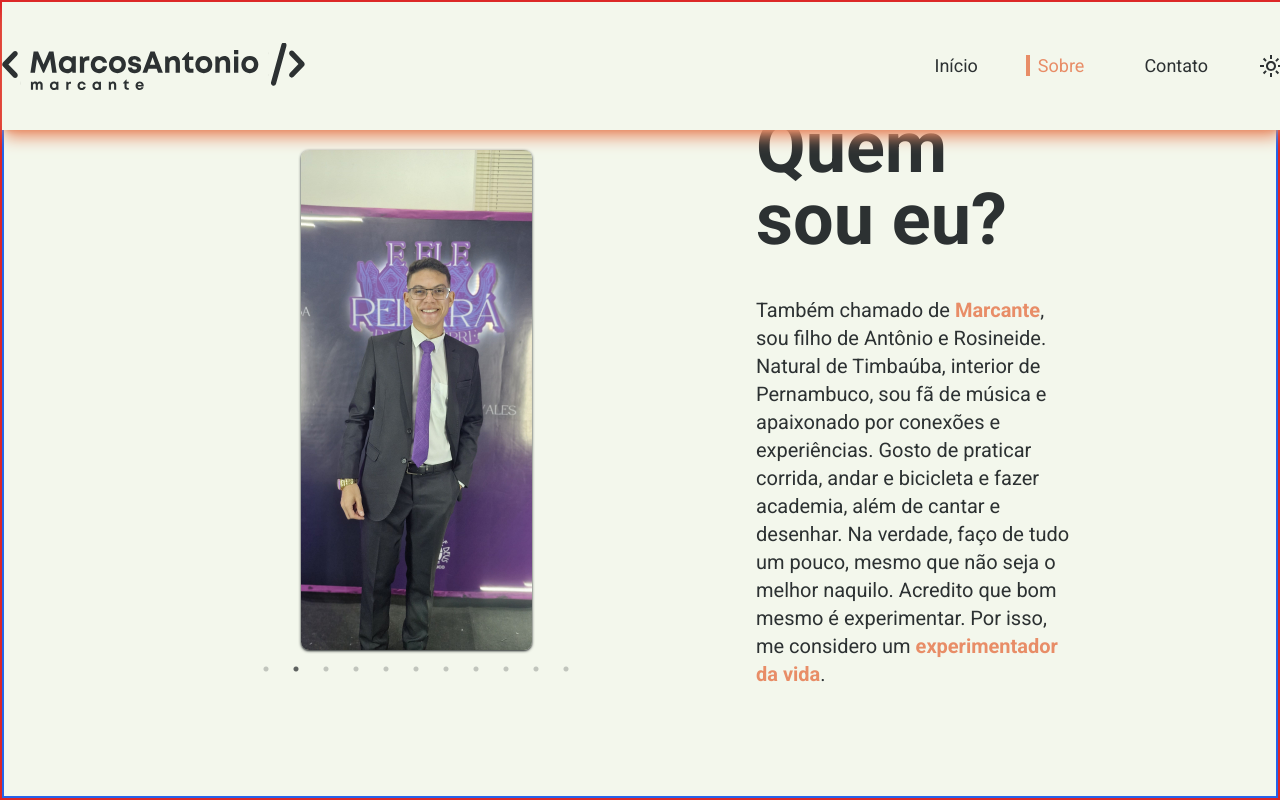
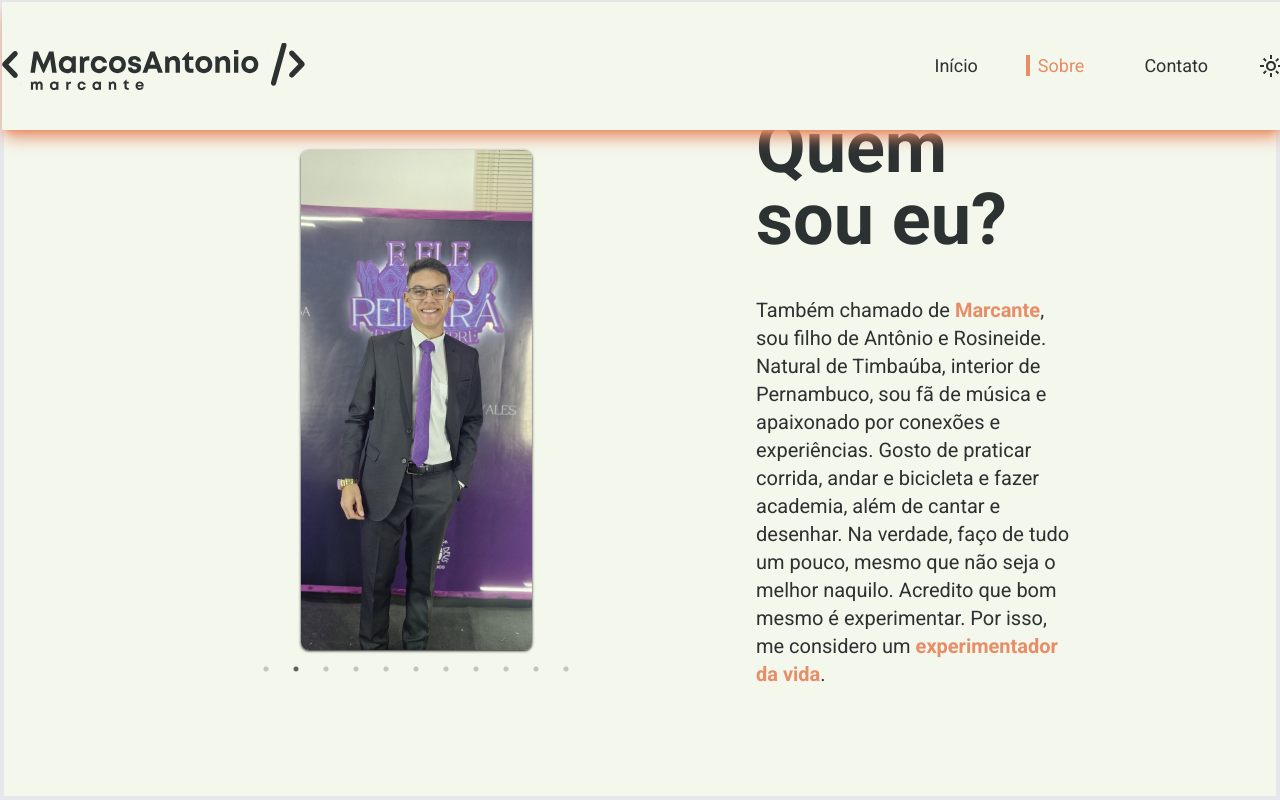
Before and after one commit to marcoslima12/portfolio, a Next.js app: page /about in a window 1280 px wide. Built offline with nearby package versions, Linux system fonts and the light colour scheme.

Commit message:
remove logs

```diff
--- a/src/pages/about/index.tsx
+++ b/src/pages/about/index.tsx
@@ -53,9 +53,9 @@ const About = ({ dot }: SliderTypes) => {
   ];
 
   return (
-    <div className="bg-light-primary h-screen dark:bg-dark-primary  border-2 border-red-600 ">
+    <div className="bg-light-primary h-screen dark:bg-dark-primary  border-2 ">
       <Header />
-      <div className="w-full h-full flex items-center justify-center gap-32 border-2 border-blue-600">
+      <div className="w-full h-full flex items-center justify-center gap-32 border-2">
         <div className="w-1/3 ">
           <Slider
             className="rounded-lg flex flex-col justify-center"
@@ -84,15 +84,14 @@ const About = ({ dot }: SliderTypes) => {
           </h1>
           <p className="text-xl text-light-text dark:text-dark-text">
             Também chamado de{" "}
-              <span className="text-dark-highlight font-bold">Marcante</span>,
-              sou filho de Antônio e Rosineide.
+            <span className="text-dark-highlight font-bold">Marcante</span>, sou
+            filho de Antônio e Rosineide.
             <br />
             Natural de Timbaúba, interior de Pernambuco, sou fã de música e
             apaixonado por conexões e experiências. Gosto de praticar corrida,
             andar e bicicleta e fazer academia, além de cantar e desenhar. Na
-              verdade, faço de tudo um pouco, mesmo que não seja o melhor
-              naquilo. Acredito que bom mesmo é experimentar. Por isso, me
-              considero um
+            verdade, faço de tudo um pouco, mesmo que não seja o melhor naquilo.
+            Acredito que bom mesmo é experimentar. Por isso, me considero um
             <span className="text-dark-highlight font-bold">
               {" "}
               experimentador da vida
@@ -100,7 +99,6 @@ const About = ({ dot }: SliderTypes) => {
             .
           </p>
         </div>
-
       </div>
     </div>
   );
```
Lines whose indentation alone changed are shown as unchanged.
